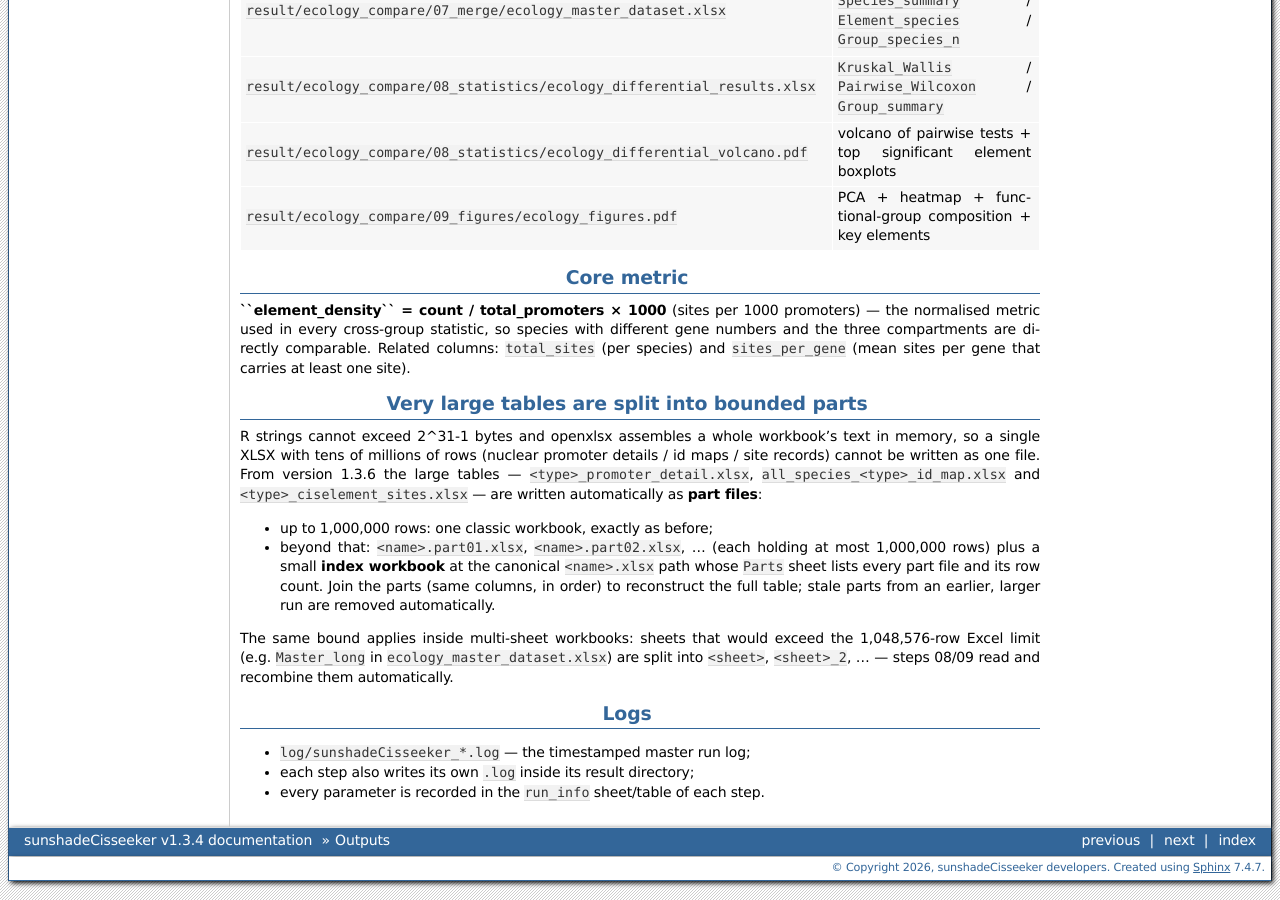
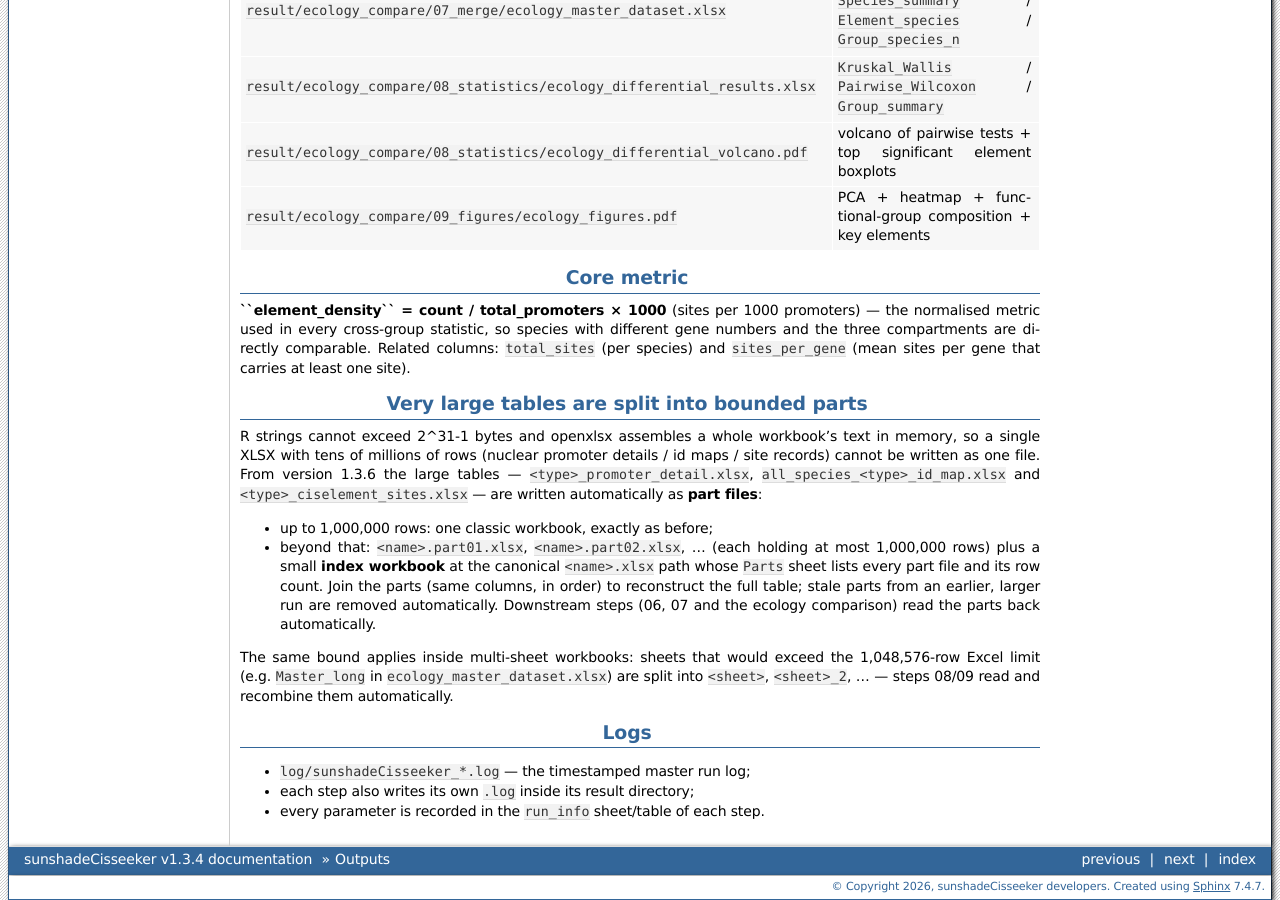
Before and after one commit to chenzhr23/sunshadeCisseeker-docs, a Sphinx documentation site: the page built from docs/content/Outputs.rst, in a window 1280 px wide and 900 px high, scrolled down 699 px. Built offline with Sphinx 7.4.7, drawn with Linux system fonts in a browser that asks for light colours.

Commit message:
docs: note downstream steps read bounded part files automatically

```diff
--- a/docs/content/Outputs.rst
+++ b/docs/content/Outputs.rst
@@ -71,7 +71,8 @@ written automatically as **part files**:
   canonical ``<name>.xlsx`` path whose ``Parts`` sheet lists every part file
   and its row count. Join the parts (same columns, in order) to reconstruct
   the full table; stale parts from an earlier, larger run are removed
-  automatically.
+  automatically. Downstream steps (06, 07 and the ecology comparison) read
+  the parts back automatically.
 
 The same bound applies inside multi-sheet workbooks: sheets that would
 exceed the 1,048,576-row Excel limit (e.g. ``Master_long`` in
```
